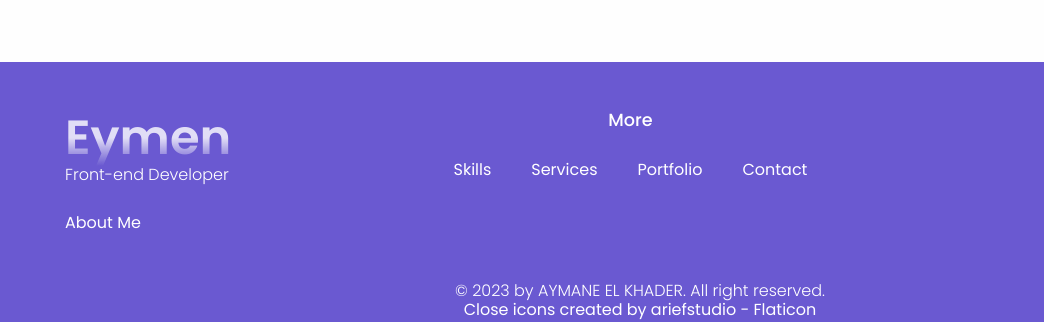
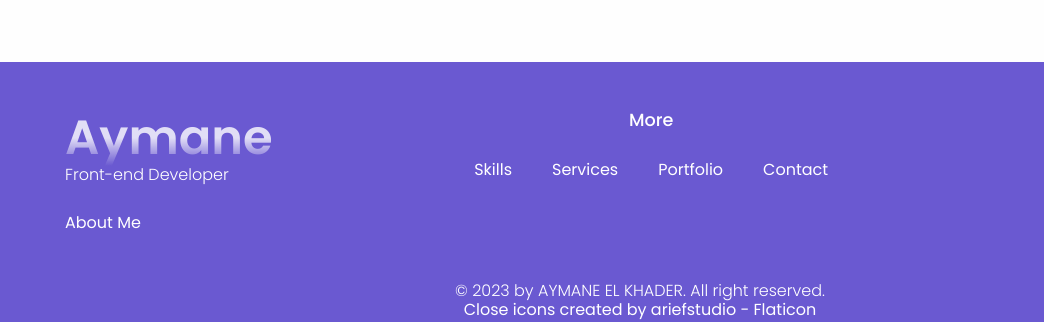
Before and after one commit to ProAym/ThisIsEymen.github.io, a plain HTML site: page index.html in a window 1280 px wide. Shown: the part 5523-5845 px from the top of the page, 0-1044 px from the left. Drawn offline with nearby package versions, Linux system fonts and the light colour scheme.

Commit message:
index.html

```diff
--- a/index.html
+++ b/index.html
@@ -429,7 +429,7 @@
     <footer>
         <div class="footer-container">
             <div class="about group">
-                <h2>Eymen</h2>
+                    <h2>Aymane</h2>
                 <p>Front-end Developer</p>
                 <a href="#about">About Me</a>
             </div>
```
